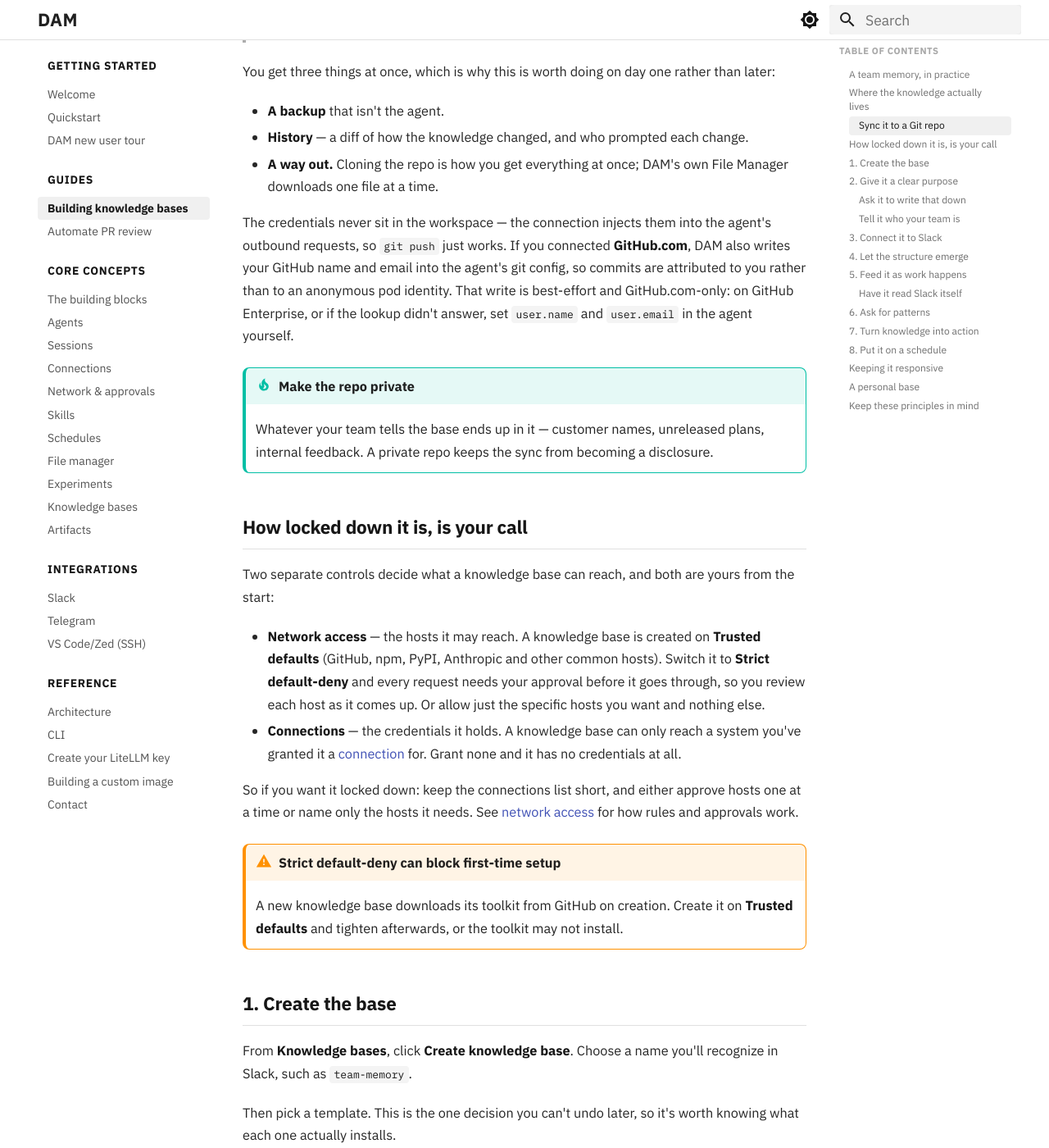
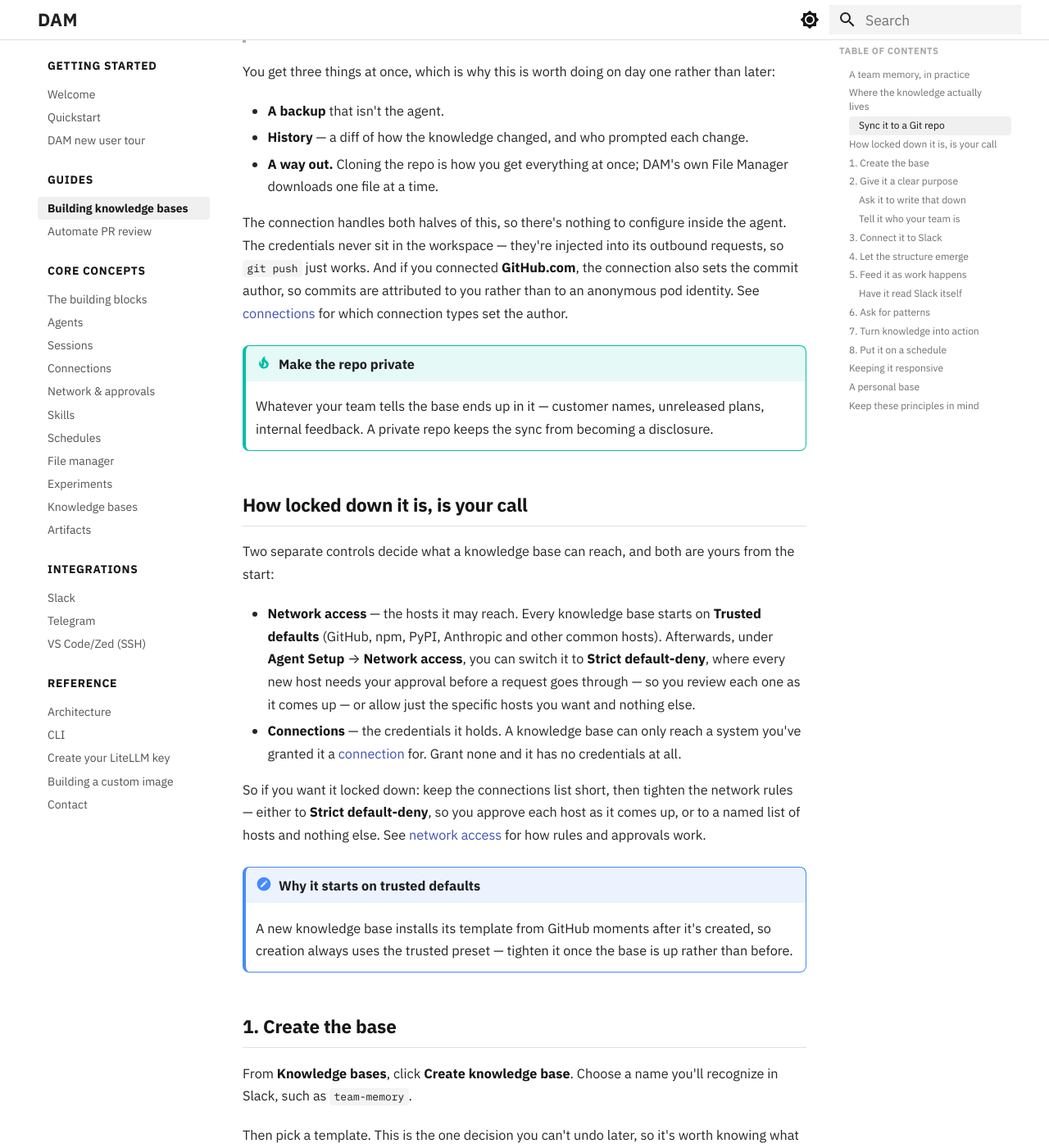
Before and after one commit to dam-agents/docs, an MkDocs documentation site: the page built from docs/guides/building-knowledge-bases.md, in a window 1280 px wide and 1400 px high, scrolled down 1469 px. Shown: the whole window at 82% size. Built offline with MkDocs 1.6.1 and Material for MkDocs 9.7.7, drawn with Linux system fonts in a browser that asks for light colours; some of the changed text lies outside the part shown.

Commit message:
docs: correct 4 claims in the knowledge base guide (v0.2.15) (#87)
Verified against the v0.2.15 tag (575b5032).

Corrections:

- Drop the "set user.name and user.email in the agent yourself" fallback.
  The connection sets the commit author itself, as a contribution written to
  ~/.gitconfig (gitconfig-contribution.ts). There is no UI or CLI route to
  set a contribution, so the advice could only mean hand-editing gitconfig
  inside the agent; and because mergeSectionMarker appends the platform block
  at the end of the file, a later successful lookup silently overrides a
  hand-set value. Per-template mechanism detail stays on connections.md.

- The network section implied a creation-time choice that does not exist.
  knowledge-base-setup-view.tsx:53 hardcodes egressPreset: "trusted" and the
  wizard renders only Name, Template, Provider and Connections — there is no
  network step. Switching presets happens afterwards, under Agent Setup →
  Network access (sandbox-setup-section.tsx:101-111).

- Plain Wiki does not install "two files ... nothing else": its bootstrap
  also creates wiki/ and sources/ and seeds wiki/index.md.

- "any commands all end up as files in the workspace" is wrong for LLM Wiki.
  Its bootstrap installs to $HOME/.llm-wiki-agent and symlinks the skill,
  commands and hooks into $HOME/.claude. The install command runs in
  /home/agent/work (AGENT_WORK_DIR), which is where the knowledge lives, but
  the tooling lands elsewhere in $HOME.

- `/dam ambient on` fails where several agents share a conversation:
  pickRosterAgent refuses a bare name arg when the roster holds more than one
  (slack.ts:1391-1399). Give the name-qualified form too.

Verified unchanged and left alone: the 20 MB per-file / 20 MB per-message /
30 MB image caps (inbound-file.ts:14-15, slack.ts:214); the seven LLM Wiki
slash commands; hibernation timeout 0 never sleeping (hibernation.go:24-25);
cron running in UTC and ignoring quiet hours (recurrences.ts:36-45); the
Create knowledge base click-path; artifacts starting private with a slug
stable across versions; and the Slack MCP connection's read/post/react scope.

Assisted-by: Claude <claude-opus-5> <noreply@anthropic.com>

```diff
--- a/docs/guides/building-knowledge-bases.md
+++ b/docs/guides/building-knowledge-bases.md
@@ -55,11 +55,11 @@ You get three things at once, which is why this is worth doing on day one rather
 - **A way out.** Cloning the repo is how you get everything at once; DAM's own File Manager downloads
   one file at a time.
 
-The credentials never sit in the workspace — the connection injects them into the agent's outbound
-requests, so `git push` just works. If you connected **GitHub.com**, DAM also writes your GitHub name
-and email into the agent's git config, so commits are attributed to you rather than to an anonymous
-pod identity. That write is best-effort and GitHub.com-only: on GitHub Enterprise, or if the lookup
-didn't answer, set `user.name` and `user.email` in the agent yourself.
+The connection handles both halves of this, so there's nothing to configure inside the agent. The
+credentials never sit in the workspace — they're injected into its outbound requests, so `git push`
+just works. And if you connected **GitHub.com**, the connection also sets the commit author, so commits
+are attributed to you rather than to an anonymous pod identity. See
+[connections](../core-concepts/connections.md) for which connection types set the author.
 
 !!! tip "Make the repo private"
     Whatever your team tells the base ends up in it — customer names, unreleased plans, internal
@@ -69,20 +69,21 @@ didn't answer, set `user.name` and `user.email` in the agent yourself.
 
 Two separate controls decide what a knowledge base can reach, and both are yours from the start:
 
-- **Network access** — the hosts it may reach. A knowledge base is created on **Trusted defaults**
-  (GitHub, npm, PyPI, Anthropic and other common hosts). Switch it to **Strict default-deny** and
-  every request needs your approval before it goes through, so you review each host as it comes up.
-  Or allow just the specific hosts you want and nothing else.
+- **Network access** — the hosts it may reach. Every knowledge base starts on **Trusted defaults**
+  (GitHub, npm, PyPI, Anthropic and other common hosts). Afterwards, under **Agent Setup** →
+  **Network access**, you can switch it to **Strict default-deny**, where every new host needs your
+  approval before a request goes through — so you review each one as it comes up — or allow just the
+  specific hosts you want and nothing else.
 - **Connections** — the credentials it holds. A knowledge base can only reach a system you've granted
   it a [connection](../core-concepts/connections.md) for. Grant none and it has no credentials at all.
 
-So if you want it locked down: keep the connections list short, and either approve hosts one at a time
-or name only the hosts it needs. See [network access](../core-concepts/network-access.md) for how rules
-and approvals work.
+So if you want it locked down: keep the connections list short, then tighten the network rules — either
+to **Strict default-deny**, so you approve each host as it comes up, or to a named list of hosts and
+nothing else. See [network access](../core-concepts/network-access.md) for how rules and approvals work.
 
-!!! warning "Strict default-deny can block first-time setup"
-    A new knowledge base downloads its toolkit from GitHub on creation. Create it on **Trusted
-    defaults** and tighten afterwards, or the toolkit may not install.
+!!! note "Why it starts on trusted defaults"
+    A new knowledge base installs its template from GitHub moments after it's created, so creation
+    always uses the trusted preset — tighten it once the base is up rather than before.
 
 ## 1. Create the base
 
@@ -116,9 +117,10 @@ or a straightforward reference an agent tidies for you.
 
 !!! note "Both are open, and neither is a black box"
     Each template is installed from a public repo by a one-shot setup script when the base is created —
-    nothing runs a turn, and nothing is hidden. The knowledge, the instructions, and any commands all
-    end up as files in the workspace, so you can read exactly what your base is following, and change
-    it. That's also why either one syncs to a repo cleanly: it's all just files.
+    nothing runs a turn, and nothing is hidden. The knowledge and the instructions are plain files you
+    can read and change, so you can see exactly what your base is following. The knowledge itself lives
+    in the workspace, which is why either one syncs to a repo cleanly; LLM Wiki's commands and hooks
+    install alongside it, elsewhere in the agent's home.
 
 ## 2. Give it a clear purpose
 
@@ -194,9 +196,10 @@ You can bind both, and add the channel later — one agent can hold several bind
 [Slack](../integrations/slack.md) for the full command surface.
 
 !!! tip "Let it read along"
-    With **ambient mode** (`/dam ambient on`) the base follows the whole conversation and speaks up
-    when it has something to add — useful in a channel where decisions get made in passing. It reads
-    *every* message, so tell the channel when you turn it on.
+    With **ambient mode** the base follows the whole conversation and speaks up when it has something
+    to add — useful in a channel where decisions get made in passing. Send `/dam ambient on`, or
+    `/dam ambient <name> on` where more than one agent is connected. It reads *every* message, so tell
+    the channel when you turn it on.
 
 ## 4. Let the structure emerge
 
```
Also changed, not shown: other parts of docs/guides/building-knowledge-bases.md (+1 -1 lines).
